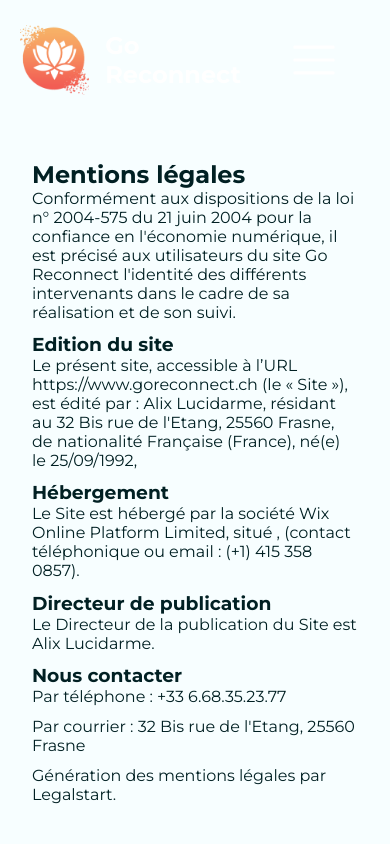
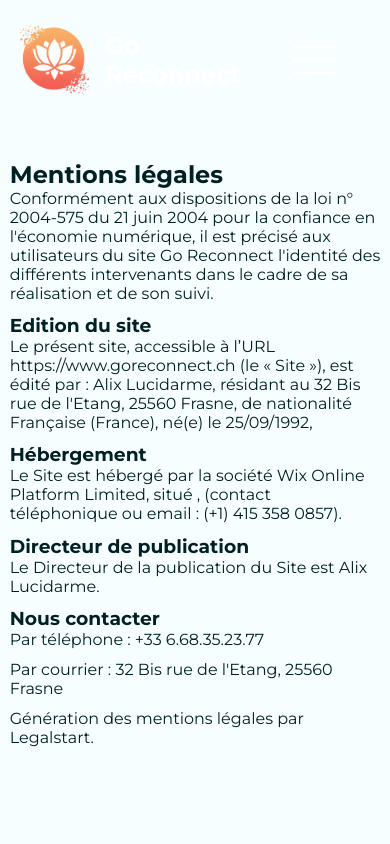
Before and after one commit to PilcodeurDev/GoReconnect, a React (Vite) app: page /mention-legal in a window 390 px wide. Shown: the top 844 px of the page. Built offline with nearby package versions, Linux system fonts and the light colour scheme.

Commit message:
width container adaptative

```diff
--- a/src/components/pages/Home.jsx
+++ b/src/components/pages/Home.jsx
@@ -7,7 +7,7 @@
 */
 import Banner from "../section/banner/Banner";
 import Kinesiologie from "../section/kinesiologie/Kinesiologie";
-import QuiJeSuis from "../section/quiJeSuis/QuiJeSuis";
+// import QuiJeSuis from "../section/quiJeSuis/QuiJeSuis";
 import Reservation from "../section/reservation/Reservation";
 import Contact from "../section/contact/Contact";
 
@@ -17,7 +17,7 @@ export default function Home() {
       <Banner />
       <div className="container">
         <Kinesiologie />
-        <QuiJeSuis />
+        {/* <QuiJeSuis /> */}
         <Contact />
         <Reservation />
       </div>
--- a/src/index.css
+++ b/src/index.css
@@ -68,13 +68,12 @@ h2 {
 }
 
 .container {
-  max-width: 1200px;
+  width: 1200px;
   margin: 0 auto;
 }
 
 @media (max-width: 1200px) {
   .container {
-    padding-left: 2rem;
-    padding-right: 2rem;
+    max-width: 95%;
   }
 }
```
